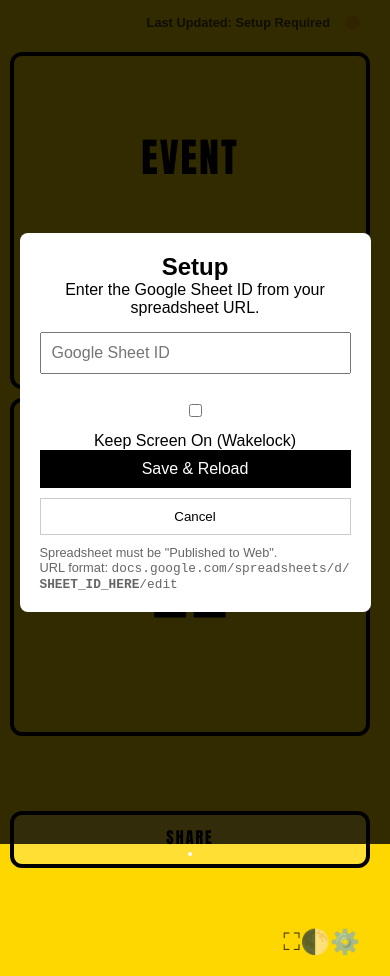
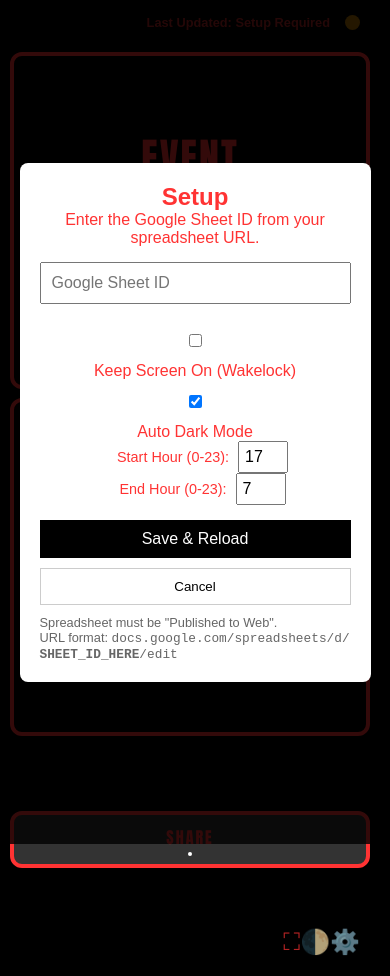
Before and after one commit to pfisherogden/SwimMeet-CurrentEventSync, a plain HTML site: page docs/index.html in a window 390 px wide. Drawn offline with Linux system fonts and the light colour scheme.

Commit message:
feat: Implement configurable Auto Dark Mode (5pm-7am default)

```diff
--- a/docs/app.js
+++ b/docs/app.js
@@ -11,7 +11,12 @@ document.addEventListener('DOMContentLoaded', () => {
     const closeModalBtn = document.getElementById('close-modal-btn');
     const saveBtn = document.getElementById('save-btn');
     const sheetIdInput = document.getElementById('sheet-id-input');
+
     const wakelockCheckbox = document.getElementById('wakelock-checkbox');
+
+    const autoThemeCheckbox = document.getElementById('auto-theme-checkbox');
+    const autoThemeStartInput = document.getElementById('auto-theme-start');
+    const autoThemeEndInput = document.getElementById('auto-theme-end');
 
     // State
     // Check URL params first, then localStorage
@@ -22,6 +27,9 @@ document.addEventListener('DOMContentLoaded', () => {
     const meetName = urlParams.get('meetName'); // No fallback here, handled in display
 
     // UX State
+    let isAutoThemeEnabled = localStorage.getItem('swimMeetAutoTheme') !== 'false'; // Default to true
+    let autoThemeStart = parseInt(localStorage.getItem('swimMeetAutoThemeStart') || '17', 10);
+    let autoThemeEnd = parseInt(localStorage.getItem('swimMeetAutoThemeEnd') || '7', 10);
     let isDarkMode = localStorage.getItem('swimMeetDarkMode') === 'true';
     let isWakelockEnabled = localStorage.getItem('swimMeetWakelock') === 'true';
     let wakeLockSentinel = null;
@@ -48,7 +56,9 @@ document.addEventListener('DOMContentLoaded', () => {
     updateQRCode();
 
     // Initialize Theme
-    if (isDarkMode) {
+    if (isAutoThemeEnabled) {
+        checkAutoTheme();
+    } else if (isDarkMode) {
         document.body.classList.add('dark-mode');
     }
 
@@ -107,9 +117,11 @@ document.addEventListener('DOMContentLoaded', () => {
         // Initial Fetch
         fetchData();
 
-        // Interval
-        clearInterval(pollIntervalId);
-        pollIntervalId = setInterval(fetchData, POLL_INTERVAL);
+
+        pollIntervalId = setInterval(() => {
+            fetchData();
+            if (isAutoThemeEnabled) checkAutoTheme();
+        }, POLL_INTERVAL);
     }
 
     async function fetchData() {
@@ -236,7 +248,26 @@ document.addEventListener('DOMContentLoaded', () => {
         configModal.classList.remove('hidden');
         if (sheetId) sheetIdInput.value = sheetId;
         wakelockCheckbox.checked = isWakelockEnabled;
+        autoThemeCheckbox.checked = isAutoThemeEnabled;
+        autoThemeStartInput.value = autoThemeStart;
+        autoThemeEndInput.value = autoThemeEnd;
+
+        // Simple toggle for inputs based on checkbox
+        toggleAutoThemeConfig();
     }
+
+    function toggleAutoThemeConfig() {
+        const configDiv = document.getElementById('auto-theme-config');
+        if (autoThemeCheckbox.checked) {
+            configDiv.style.opacity = "1";
+            configDiv.style.pointerEvents = "auto";
+        } else {
+            configDiv.style.opacity = "0.5";
+            configDiv.style.pointerEvents = "none";
+        }
+    }
+
+    autoThemeCheckbox.addEventListener('change', toggleAutoThemeConfig);
 
     function hideConfig() {
         configModal.classList.add('hidden');
@@ -249,9 +280,35 @@ document.addEventListener('DOMContentLoaded', () => {
     themeBtn.addEventListener('click', toggleTheme);
 
     function toggleTheme() {
+        // manual toggle disables auto mode
+        if (isAutoThemeEnabled) {
+            isAutoThemeEnabled = false;
+            localStorage.setItem('swimMeetAutoTheme', 'false');
+        }
+
         isDarkMode = !isDarkMode;
         document.body.classList.toggle('dark-mode', isDarkMode);
         localStorage.setItem('swimMeetDarkMode', isDarkMode);
+    }
+
+    function checkAutoTheme() {
+        const hour = new Date().getHours();
+        let shouldBeDark = false;
+
+        if (autoThemeStart < autoThemeEnd) {
+            // Example: Start 8am, End 5pm (Daytime mode inverted? Or just range)
+            // If range is within same day
+            shouldBeDark = hour >= autoThemeStart && hour < autoThemeEnd;
+        } else {
+            // Example: Start 17 (5pm), End 7 (7am) (Overnight)
+            shouldBeDark = hour >= autoThemeStart || hour < autoThemeEnd;
+        }
+
+        if (isDarkMode !== shouldBeDark) {
+            isDarkMode = shouldBeDark;
+            document.body.classList.toggle('dark-mode', isDarkMode);
+            localStorage.setItem('swimMeetDarkMode', isDarkMode);
+        }
     }
 
     // Expose for testing
@@ -288,6 +345,26 @@ document.addEventListener('DOMContentLoaded', () => {
             if (isWakelockEnabled) requestWakeLock();
             else releaseWakeLock();
         }
+
+        // Save Auto Theme setting
+        const newAutoThemeState = autoThemeCheckbox.checked;
+        if (newAutoThemeState !== isAutoThemeEnabled) {
+            isAutoThemeEnabled = newAutoThemeState;
+            localStorage.setItem('swimMeetAutoTheme', isAutoThemeEnabled);
+        }
+
+        // Save Custom Times
+        const newStart = parseInt(autoThemeStartInput.value, 10);
+        const newEnd = parseInt(autoThemeEndInput.value, 10);
+
+        if (!isNaN(newStart) && !isNaN(newEnd)) {
+            autoThemeStart = newStart;
+            autoThemeEnd = newEnd;
+            localStorage.setItem('swimMeetAutoThemeStart', autoThemeStart);
+            localStorage.setItem('swimMeetAutoThemeEnd', autoThemeEnd);
+        }
+
+        if (isAutoThemeEnabled) checkAutoTheme();
 
         if (inputVal) {
             // Extract ID if they pasted a full URL
--- a/docs/index.html
+++ b/docs/index.html
@@ -68,6 +68,17 @@
                 <input type="checkbox" id="wakelock-checkbox">
                 <label for="wakelock-checkbox">Keep Screen On (Wakelock)</label>
             </div>
+            <div class="checkbox-wrapper">
+                <input type="checkbox" id="auto-theme-checkbox">
+                <label for="auto-theme-checkbox">Auto Dark Mode</label>
+            </div>
+            <div id="auto-theme-config" style="margin-left: 20px; font-size: 0.9rem; margin-bottom: 15px;">
+                <label>Start Hour (0-23): <input type="number" id="auto-theme-start" min="0" max="23"
+                        style="width: 50px; padding: 5px; margin: 0 5px;"></label>
+                <br>
+                <label>End Hour (0-23): <input type="number" id="auto-theme-end" min="0" max="23"
+                        style="width: 50px; padding: 5px; margin: 0 5px;"></label>
+            </div>
 
             <button id="save-btn" class="primary-btn">Save & Reload</button>
             <button id="close-modal-btn" class="secondary-btn">Cancel</button>
```
